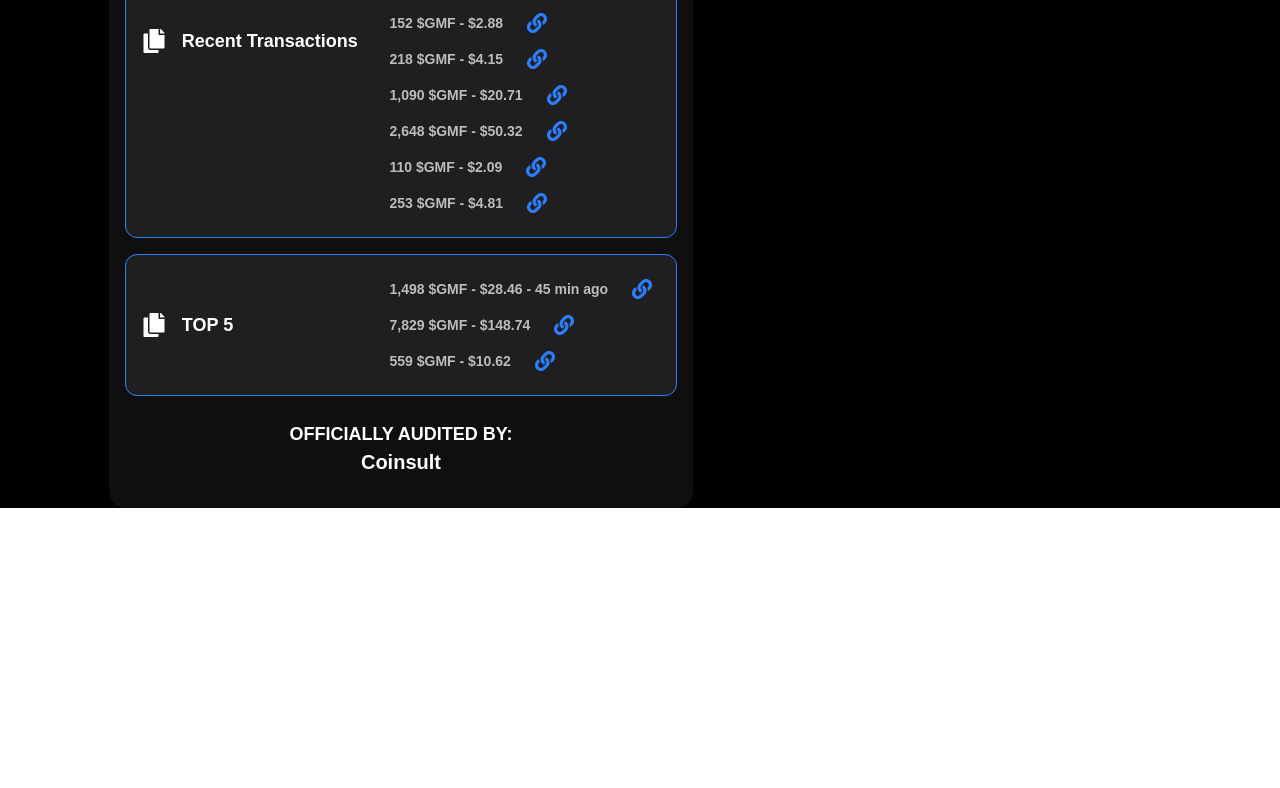
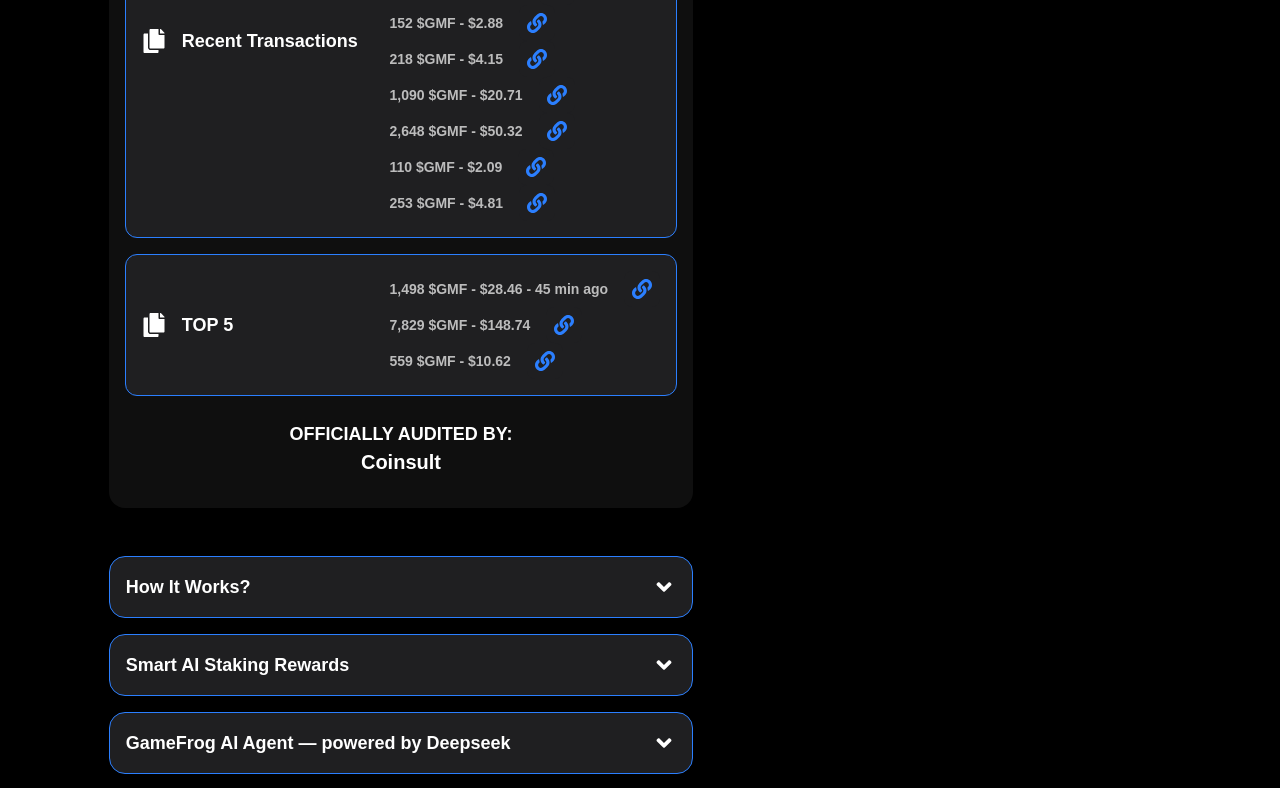
Before and after one commit to jesusking2722/Elon-Crok-Meme-Presale, a Next.js app: page / in a window 1280 px wide. Shown: the part 1186-1974 px from the top of the page. Before the commit the page ends 1694 px from the top, so only its background shows below. Built offline with nearby package versions, Linux system fonts and the light colour scheme.

Commit message:
update Container & Hero components and add AccordianGroup & About components

```diff
--- /dev/null
+++ b/components/atoms/AccordianGroup/AccordianGroup.server.tsx
@@ -0,0 +1,61 @@
+import { getTailwindWidthClass } from "@/helper";
+import { FaAngleDown } from "react-icons/fa";
+
+export type AccordianGroupItemType = {
+  title: string;
+  content: string;
+  active: boolean;
+};
+
+interface AccordianGroupProps {
+  items: AccordianGroupItemType[];
+  width?: string;
+  onSelect: (value: number) => void;
+}
+
+const AccordianGroup = ({ items, width, onSelect }: AccordianGroupProps) => {
+  const dynamicWidth = getTailwindWidthClass(width);
+
+  const styles = {
+    container: `w-full ${dynamicWidth} flex flex-col gap-4`,
+    item: {
+      container:
+        "w-full border border-blue-500 rounded-2xl transition-all duration-300 ease-in-out p-2",
+      titleContainer: "w-full flex flex-row items-center justify-between p-2",
+      title: "text-white font-semibold text-lg",
+      icon: "text-white w-6 h-6 transition-all duration-300 ease-in-out",
+      contentContainer: "p-2",
+      content: "text-white/70 text-base",
+    },
+  };
+
+  return (
+    <div className={styles.container}>
+      {items.map((item, index) => (
+        <div
+          key={index}
+          className={`${styles.item.container} ${
+            item.active ? "bg-black/80" : "bg-[#1F1F21]"
+          }`}
+          onClick={() => onSelect(index)}
+        >
+          <div className={styles.item.titleContainer}>
+            <h2 className={styles.item.title}>{item.title}</h2>
+            <FaAngleDown
+              className={`${styles.item.icon} ${
+                item.active ? "rotate-180" : "rotate-0"
+              }`}
+            />
+          </div>
+          {item.active && (
+            <div className={styles.item.contentContainer}>
+              <p className={styles.item.content}>{item.content}</p>
+            </div>
+          )}
+        </div>
+      ))}
+    </div>
+  );
+};
+
+export default AccordianGroup;
--- /dev/null
+++ b/components/atoms/AccordianGroup/index.ts
@@ -0,0 +1,2 @@
+export {default as AccordianGroup} from './AccordianGroup.server';
+export type {AccordianGroupItemType} from './AccordianGroup.server';
--- a/components/atoms/index.ts
+++ b/components/atoms/index.ts
@@ -7,3 +7,5 @@ export {Input} from './Input';
 export {TokenCard} from './TokenCard';
 export {TransactionCard} from './TransactionCard';
 export type {TransactionCardItemType} from './TransactionCard';
+export {AccordianGroup} from './AccordianGroup';
+export type {AccordianGroupItemType} from './AccordianGroup';
--- /dev/null
+++ b/components/organisms/About/About.server.tsx
@@ -0,0 +1,61 @@
+import { AccordianGroup, AccordianGroupItemType } from "@/components/atoms";
+import { useState } from "react";
+
+const styles = {
+  container:
+    "w-full flex flex-col lg:flex-row lg:items-start gap-10 lg:gap-0 lg:justify-between",
+};
+
+const initialAccordianItems: AccordianGroupItemType[] = [
+  {
+    title: "How It Works?",
+    content:
+      "Presale participants lock in incredibly low entry prices. Once we go live at $0.50, our AI-driven champion—Gamefrog Pepe—jumps into action. He symbolizes the strength of our approach and the proactive use of presale funds. As new buyers join at $0.50 and beyond, those early supporters already hold a powerful advantage, positioning themselves for exponential returns.",
+    active: false,
+  },
+  {
+    title: "Smart AI Staking Rewards",
+    content:
+      "Presale participants lock in incredibly low entry prices. Once we go live at $0.50, our AI-driven champion—Gamefrog Pepe—jumps into action. He symbolizes the strength of our approach and the proactive use of presale funds. As new buyers join at $0.50 and beyond, those early supporters already hold a powerful advantage, positioning themselves for exponential returns.",
+    active: false,
+  },
+  {
+    title: "GameFrog AI Agent — powered by Deepseek",
+    content:
+      "Presale participants lock in incredibly low entry prices. Once we go live at $0.50, our AI-driven champion—Gamefrog Pepe—jumps into action. He symbolizes the strength of our approach and the proactive use of presale funds. As new buyers join at $0.50 and beyond, those early supporters already hold a powerful advantage, positioning themselves for exponential returns.",
+    active: false,
+  },
+  {
+    title: "Why Buy Now?",
+    content:
+      "Presale participants lock in incredibly low entry prices. Once we go live at $0.50, our AI-driven champion—Gamefrog Pepe—jumps into action. He symbolizes the strength of our approach and the proactive use of presale funds. As new buyers join at $0.50 and beyond, those early supporters already hold a powerful advantage, positioning themselves for exponential returns.",
+    active: false,
+  },
+];
+
+const About = () => {
+  const [accordians, setAccordians] = useState<AccordianGroupItemType[]>(
+    initialAccordianItems
+  );
+  const handleAccordianSelect = (idx: number) => {
+    const updated = accordians.map((accordian, index) => {
+      if (index === idx) {
+        const active = accordian.active;
+        accordian.active = !active;
+      }
+      return accordian;
+    });
+    setAccordians(updated);
+  };
+  return (
+    <div className={styles.container}>
+      <AccordianGroup
+        items={accordians}
+        width="55%"
+        onSelect={handleAccordianSelect}
+      />
+    </div>
+  );
+};
+
+export default About;
--- /dev/null
+++ b/components/organisms/About/index.ts
@@ -0,0 +1 @@
+export {default as About} from './About.server';
--- a/components/organisms/Container/Container.server.tsx
+++ b/components/organisms/Container/Container.server.tsx
@@ -5,6 +5,7 @@ import { Header } from "../Header";
 const styles = {
   container: "min-h-screen bg-black w-full",
   childrenContainer: "flex-grow w-[83%] mx-auto",
+  childrenSubcontainer: "w-full flex flex-col gap-12",
 };
 
 const Container = ({ children }: { children: ReactNode }) => {
@@ -13,7 +14,9 @@ const Container = ({ children }: { children: ReactNode }) => {
       <div className="h-8"></div>
       <Header />
       <div className="h-24"></div>
-      <div className={styles.childrenContainer}>{children}</div>
+      <div className={styles.childrenContainer}>
+        <div className={styles.childrenSubcontainer}>{children}</div>
+      </div>
     </div>
   );
 };
--- a/components/organisms/Hero/Hero.server.tsx
+++ b/components/organisms/Hero/Hero.server.tsx
@@ -1,8 +1,13 @@
 import { Buy, TokenDescriber } from "@/components/molecules";
+
+const styles = {
+  container:
+    "w-full flex flex-col lg:flex-row lg:items-start gap-10 lg:gap-0 lg:justify-between",
+};
 
 const Hero = () => {
   return (
-    <div className="w-full flex flex-rol lg:flex-row lg:items-start gap-10 lg:gap-0 lg:justify-between">
+    <div className={styles.container}>
       <TokenDescriber />
       <Buy />
     </div>
--- a/components/organisms/index.ts
+++ b/components/organisms/index.ts
@@ -1,2 +1,3 @@
 export {Header} from './Header';
 export {Container} from './Container';
+export {About} from './About';
--- a/helper/index.ts
+++ b/helper/index.ts
@@ -4,6 +4,8 @@ export const getTailwindWidthClass = (width: string | undefined) => {
       return "lg:w-[40%]";
     case "50%":
       return "lg:w-[50%]";
+    case "55%":
+      return "lg:w-[55%]";
     case "60%":
       return "lg:w-[60%]";
     case "75%":
--- a/pages/index.tsx
+++ b/pages/index.tsx
@@ -1,6 +1,6 @@
 import Image from "next/image";
 import { Geist, Geist_Mono } from "next/font/google";
-import { Container, Header } from "@/components/organisms";
+import { About, Container } from "@/components/organisms";
 import { Hero } from "@/components/organisms/Hero";
 
 const geistSans = Geist({
@@ -17,6 +17,7 @@ export default function Home() {
   return (
     <Container>
       <Hero />
+      <About />
     </Container>
   );
 }
```
Lines whose indentation alone changed are shown as unchanged.
